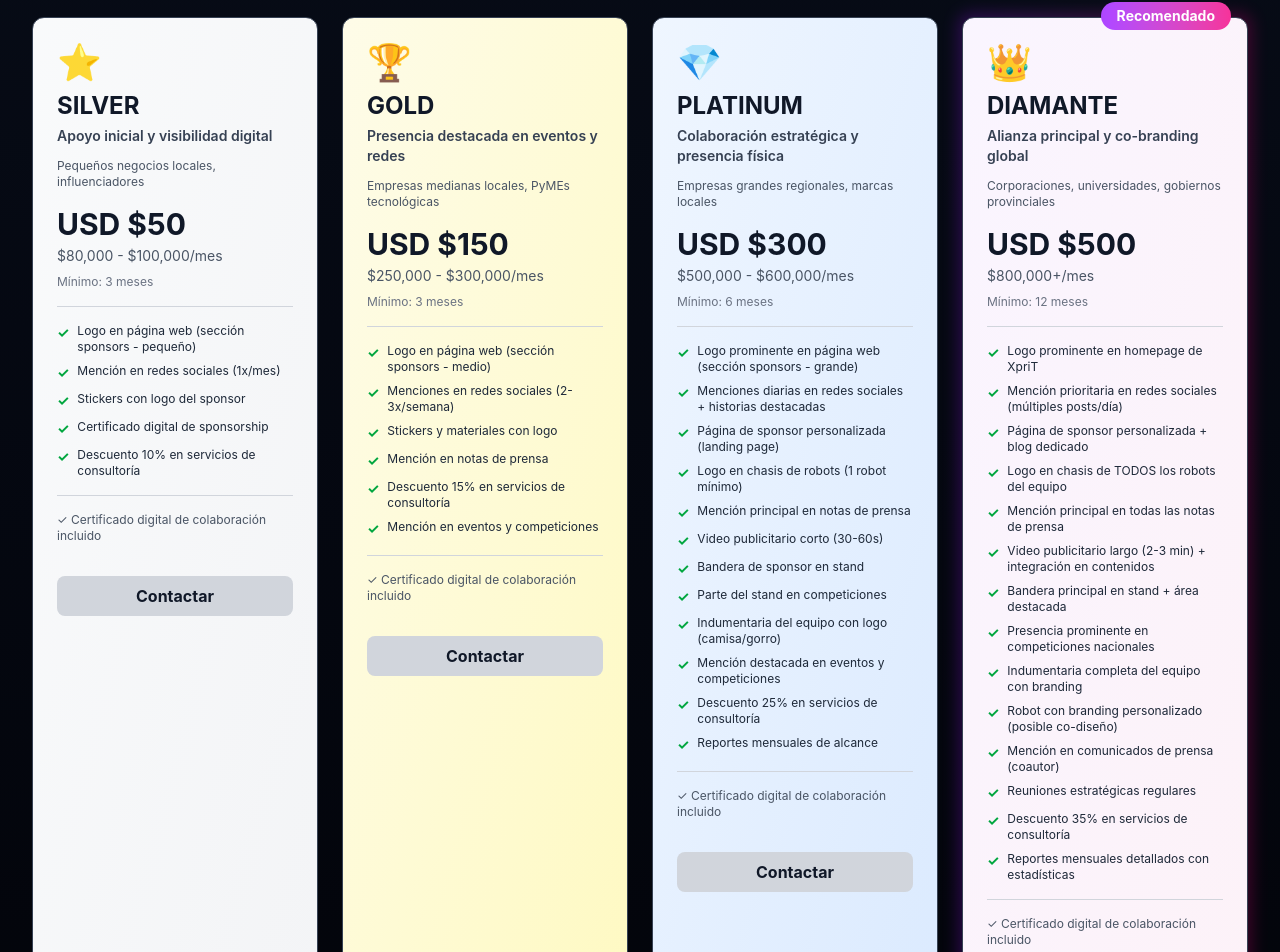
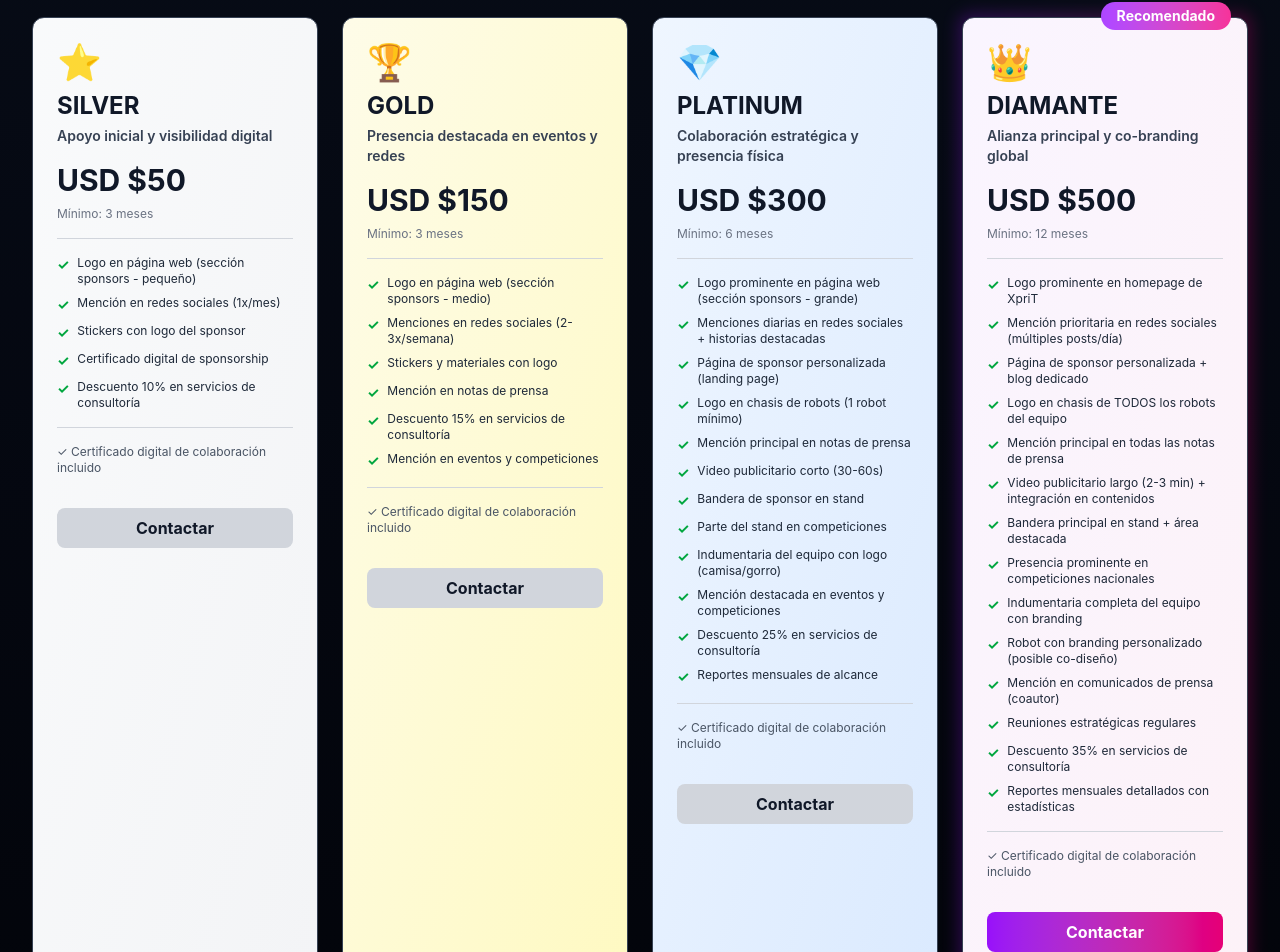
Before and after one commit to FranJx/xprit-site, a Next.js app: page /sponsors in a window 1280 px wide. Shown: the part 1773-2725 px from the top of the page. Built offline with nearby package versions, Linux system fonts and the light colour scheme; a web font is replaced by a local one.

Commit message:
remove: eliminate profile field and priceARS estimates from sponsor plans

```diff
--- a/pages/sponsors.tsx
+++ b/pages/sponsors.tsx
@@ -10,9 +10,7 @@ interface SponsorPlan {
   icon: string;
   image: string;
   priceUSD: number;
-  priceARS: string;
   minDuration: string;
-  profile: string;
   benefits: string[];
   color: string;
   bgGradient: string;
@@ -26,9 +24,7 @@ const sponsorPlans: SponsorPlan[] = [
     icon: '⭐',
     image: '/images/sponsor-silver.svg',
     priceUSD: 50,
-    priceARS: '$80,000 - $100,000',
     minDuration: '3 meses',
-    profile: 'Pequeños negocios locales, influenciadores',
     benefits: [
       'Logo en página web (sección sponsors - pequeño)',
       'Mención en redes sociales (1x/mes)',
@@ -46,9 +42,7 @@ const sponsorPlans: SponsorPlan[] = [
     icon: '🏆',
     image: '/images/sponsor-gold.svg',
     priceUSD: 150,
-    priceARS: '$250,000 - $300,000',
     minDuration: '3 meses',
-    profile: 'Empresas medianas locales, PyMEs tecnológicas',
     benefits: [
       'Logo en página web (sección sponsors - medio)',
       'Menciones en redes sociales (2-3x/semana)',
@@ -67,9 +61,7 @@ const sponsorPlans: SponsorPlan[] = [
     icon: '💎',
     image: '/images/sponsor-platinum.svg',
     priceUSD: 300,
-    priceARS: '$500,000 - $600,000',
     minDuration: '6 meses',
-    profile: 'Empresas grandes regionales, marcas locales',
     benefits: [
       'Logo prominente en página web (sección sponsors - grande)',
       'Menciones diarias en redes sociales + historias destacadas',
@@ -94,9 +86,7 @@ const sponsorPlans: SponsorPlan[] = [
     icon: '👑',
     image: '/images/sponsor-diamond.svg',
     priceUSD: 500,
-    priceARS: '$800,000+',
     minDuration: '12 meses',
-    profile: 'Corporaciones, universidades, gobiernos provinciales',
     benefits: [
       'Logo prominente en homepage de XpriT',
       'Mención prioritaria en redes sociales (múltiples posts/día)',
@@ -233,7 +223,6 @@ export default function Sponsors() {
                     <div className="text-4xl mb-2">{plan.icon}</div>
                     <h3 className="text-2xl font-bold text-gray-900 mb-1">{plan.name}</h3>
                     <p className="text-sm text-gray-700 font-semibold mb-3">{plan.subtitle}</p>
-                    <p className="text-xs text-gray-600">{plan.profile}</p>
                   </div>
 
                   {/* Precio */}
@@ -241,7 +230,6 @@ export default function Sponsors() {
                     <div className="text-3xl font-bold text-gray-900 mb-1">
                       USD ${plan.priceUSD}
                     </div>
-                    <div className="text-sm text-gray-600">{plan.priceARS}/mes</div>
                     <div className="text-xs text-gray-500 mt-2">Mínimo: {plan.minDuration}</div>
                   </div>
 
```
